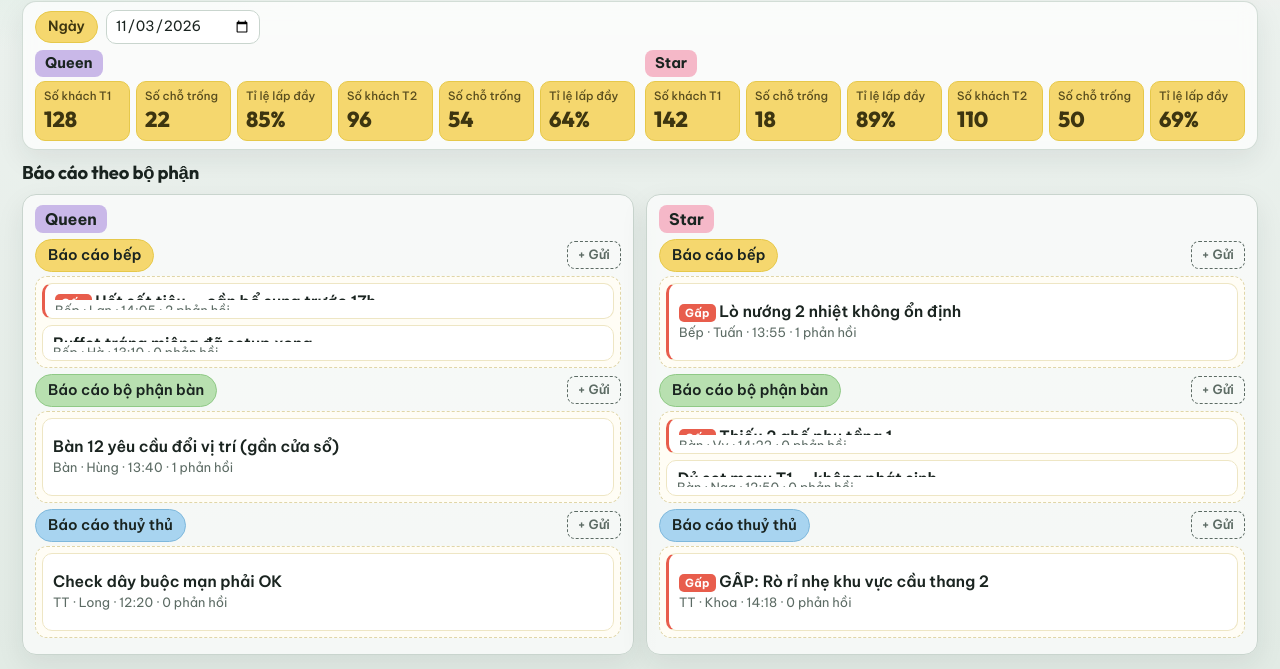
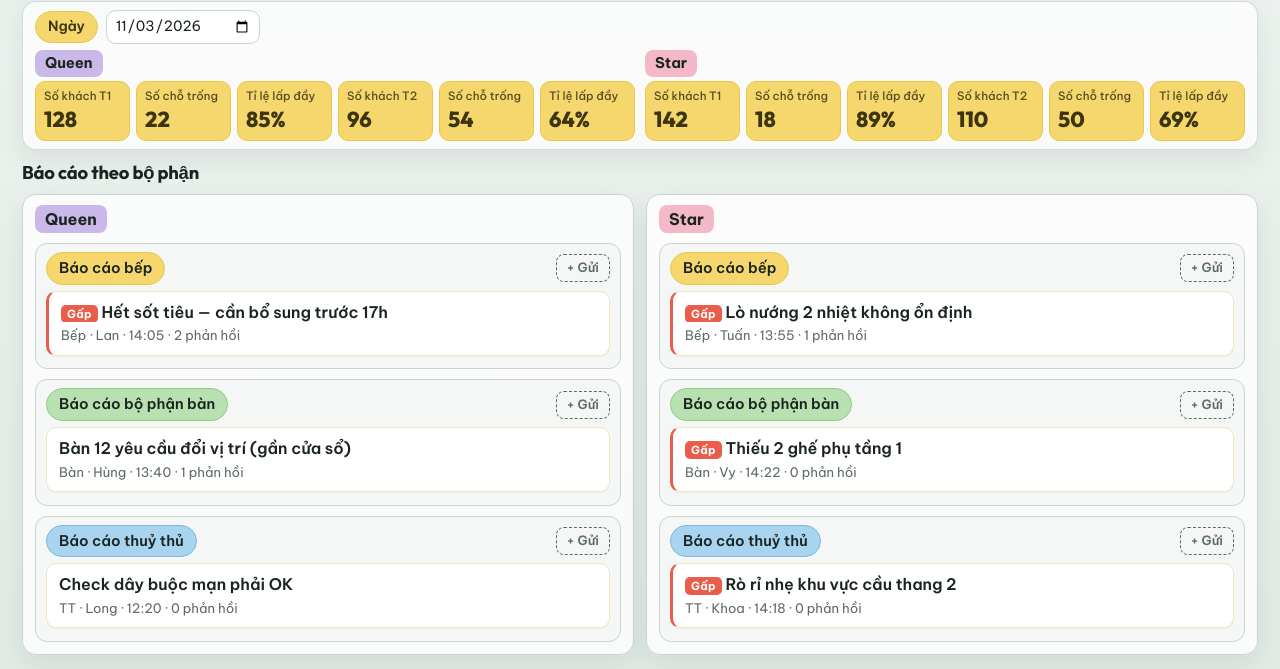
Before and after one commit to hagianggood-arch/appbooking, a plain HTML site: page demo/index.html in a window 1280 px wide. Both pictures are taken after a click on the button "Chế độ Tivi". Shown: the part 131-800 px from the top of the page. Drawn offline with Linux system fonts and the light colour scheme.

Commit message:
Fix department report cards looking empty on TV layout.
Replace dashed placeholder boxes with solid channel panels, stop posts from stretching, and fill each channel with sample updates.

Co-authored-by: Cursor <cursoragent@cursor.com>

```diff
--- a/demo/index.html
+++ b/demo/index.html
@@ -477,6 +477,15 @@
       align-items: center;
       gap: 8px;
       font-size: 0.88rem;
+      font-weight: 500;
+      color: var(--ink);
+      cursor: pointer;
+      user-select: none;
+    }
+    .check-urgent input {
+      width: 18px;
+      height: 18px;
+      accent-color: var(--urgent);
     }
 
     @media (max-width: 900px) {
@@ -586,50 +595,59 @@
       align-items: stretch;
     }
     body.tv .ship-col {
-      padding: 10px 12px;
-      gap: 0;
+      padding: 10px 12px 12px;
+      gap: 10px;
       overflow: hidden;
-      display: grid;
-      grid-template-rows: auto 1fr 1fr 1fr;
+      display: flex;
+      flex-direction: column;
       min-height: 0;
       height: 100%;
+      background: rgba(255,255,255,0.8);
     }
     body.tv .ship-col > .ship-label {
       flex-shrink: 0;
       font-size: 1rem;
-      margin-bottom: 6px;
+      margin-bottom: 0;
       width: fit-content;
     }
     body.tv .channel {
-      min-height: 0;
-      overflow: hidden;
-      display: flex;
-      flex-direction: column;
-      padding-bottom: 6px;
-    }
-    body.tv .channel-head { margin-bottom: 4px; flex-shrink: 0; }
-    body.tv .channel-tag { font-size: 0.92rem; padding: 5px 12px; }
-    body.tv .channel-head button { font-size: 0.8rem; padding: 4px 10px; }
-    body.tv .thread-box {
-      gap: 6px;
-      padding: 6px;
-      overflow: hidden;
-      flex: 1 1 auto;
-      min-height: 0;
-    }
-    body.tv .thread-item {
-      padding: 8px 10px;
-      border-radius: 10px;
       flex: 1 1 0;
       min-height: 0;
       overflow: hidden;
       display: flex;
       flex-direction: column;
-      justify-content: center;
+      background: #f4f7f5;
+      border: 1px solid var(--line);
+      border-radius: 12px;
+      padding: 8px 10px;
+    }
+    body.tv .channel-head { margin-bottom: 6px; flex-shrink: 0; }
+    body.tv .channel-tag { font-size: 0.92rem; padding: 5px 12px; }
+    body.tv .channel-head button { font-size: 0.8rem; padding: 4px 10px; }
+    body.tv .thread-box {
+      gap: 8px;
+      padding: 0;
+      overflow: auto;
+      flex: 1 1 auto;
+      min-height: 0;
+      justify-content: flex-start;
+      background: transparent;
+      border: none;
+      border-radius: 0;
+    }
+    body.tv .thread-item {
+      padding: 10px 12px;
+      border-radius: 10px;
+      flex: 0 0 auto;
+      width: 100%;
+      overflow: hidden;
+      display: block;
+      text-align: left;
+      box-shadow: 0 1px 2px rgba(26,36,32,0.04);
     }
     body.tv .thread-title {
-      font-size: 0.98rem;
-      line-height: 1.25;
+      font-size: 1rem;
+      line-height: 1.3;
       display: -webkit-box;
       -webkit-line-clamp: 2;
       -webkit-box-orient: vertical;
@@ -637,13 +655,13 @@
     }
     body.tv .badge-urgent { font-size: 0.7rem; padding: 2px 6px; }
     body.tv .thread-meta {
-      font-size: 0.8rem;
-      margin-top: 2px;
+      font-size: 0.82rem;
+      margin-top: 4px;
       white-space: nowrap;
       overflow: hidden;
       text-overflow: ellipsis;
     }
-    body.tv .empty-hint { font-size: 0.92rem; }
+    body.tv .empty-hint { font-size: 0.92rem; padding: 8px; }
 
     body.tv .modal {
       width: min(720px, 92vw);
@@ -877,7 +895,7 @@
       },
       {
         id: "p6", ship: "Star", dept: "crew",
-        title: "GẤP: Rò rỉ nhẹ khu vực cầu thang 2",
+        title: "Rò rỉ nhẹ khu vực cầu thang 2",
         body: "Phát hiện ẩm sàn cầu thang 2. Đã chắn tạm, cần bảo trì kiểm tra ống.",
         urgent: true, author: "TT · Khoa", time: "14:18", replies: [],
       },
@@ -892,6 +910,30 @@
         title: "Thiếu 2 ghế phụ tầng 1",
         body: "Đoàn 12 khách, cần thêm 2 ghế phụ gần cửa sổ.",
         urgent: true, author: "Bàn · Vy", time: "14:22", replies: [],
+      },
+      {
+        id: "p9", ship: "Queen", dept: "floor",
+        title: "Khách VIP tầng 2 đã check-in đủ",
+        body: "Đoàn 8 khách VIP đã ngồi bàn, không phát sinh.",
+        urgent: false, author: "Bàn · My", time: "14:00", replies: [],
+      },
+      {
+        id: "p10", ship: "Queen", dept: "crew",
+        title: "Đèn sàn hành lang đã thay xong",
+        body: "Thay 2 bóng LED hành lang mạn trái.",
+        urgent: false, author: "TT · Nam", time: "13:05", replies: [],
+      },
+      {
+        id: "p11", ship: "Star", dept: "kitchen",
+        title: "Nhập thêm rau sống cho T2",
+        body: "Kho đã giao 3 thùng rau sống, bếp nhận đủ.",
+        urgent: false, author: "Bếp · Oanh", time: "13:20", replies: [],
+      },
+      {
+        id: "p12", ship: "Star", dept: "crew",
+        title: "Ca trực boong đã bàn giao",
+        body: "Bàn giao ca chiều, thiết bị cứu sinh đủ.",
+        urgent: false, author: "TT · Hải", time: "13:30", replies: [],
       },
     ];
 
@@ -911,8 +953,8 @@
     }
 
     function postsLimit() {
-      // TV: tối đa 2 bài/kênh (ưu tiên Gấp) để không bị cắt layout
-      return document.body.classList.contains("tv") ? 2 : 8;
+      // TV: tối đa 3 bài/kênh (ưu tiên Gấp)
+      return document.body.classList.contains("tv") ? 3 : 8;
     }
 
     function renderMetrics() {
```
